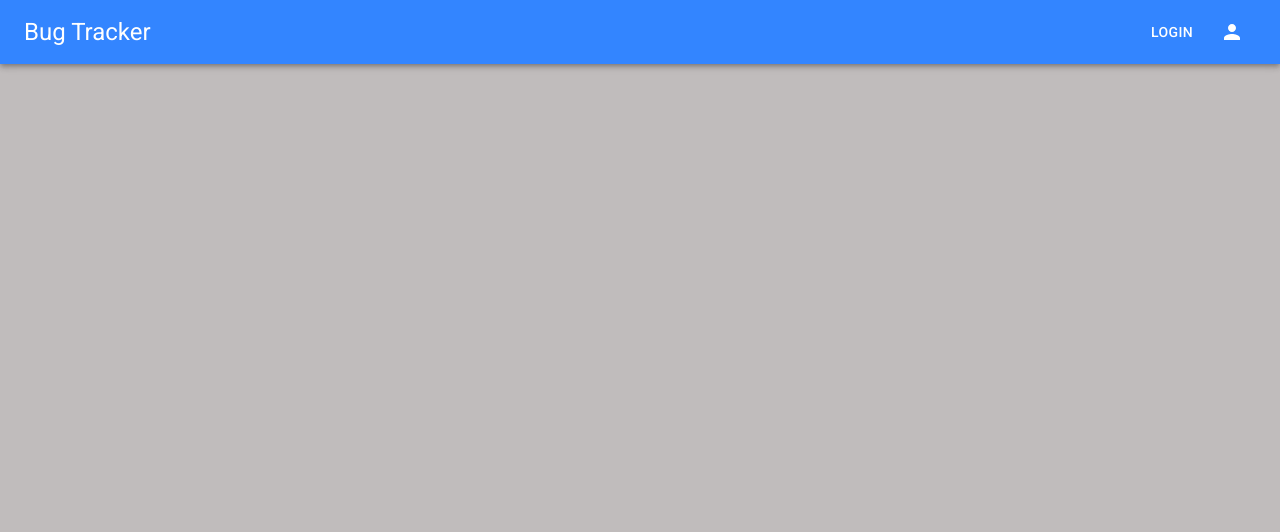
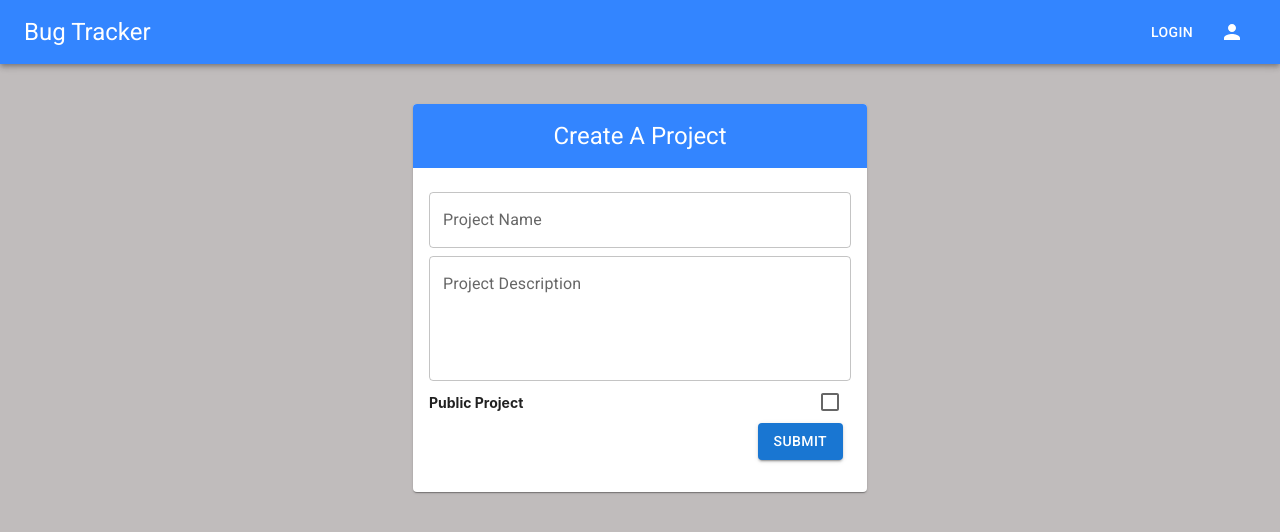
Before and after one commit to EJA031094/Bug-Tracker-React, a React (Create React App) app: page /project/create in a window 1280 px wide. Before the commit this address had no page. Shown: the top 532 px of the page. Built offline with nearby package versions, Linux system fonts and the light colour scheme.

Commit message:
added support for query param parsing

```diff
--- a/src/App.css
+++ b/src/App.css
@@ -18,7 +18,7 @@ h1 {
 
 .error-wrapper {
   color: #ff0000;
-  font-size: 14px;
+  font-size: 0.875rem;
   margin-top: 0.75rem;
 }
 
--- a/src/App.routes.tsx
+++ b/src/App.routes.tsx
@@ -1,14 +1,22 @@
 import { Route, Routes } from 'react-router-dom';
 import { HomePage } from './pages/HomePage';
 import { LoginPage } from './pages/LoginPage';
+import { NewProjectPage } from './pages/NewProjectPage';
+import ProjectPage from './pages/ProjectPage';
 import { SignUpPage } from './pages/SignUpPage';
+import { useQuery } from './utilities/UseQuery';
 
 export function AppRoutes() {
+    //gets url query params
+    let query = useQuery();
+
     return (
         <Routes>
             <Route path='/signup' element={<SignUpPage/>} />
             <Route path='/login' element={<LoginPage/>} />
             <Route path='/' element={<HomePage/>} />
+            <Route path='project/create/' element={<NewProjectPage/>}/>
+            <Route path='project/' element={<ProjectPage projectId={ query.get('projectId') || '' }/>}/>
         </Routes>
     );
 }
--- /dev/null
+++ b/src/pages/NewProjectPage.tsx
@@ -0,0 +1,51 @@
+import { Box, Card, CardContent, CardHeader, Checkbox, TextField } from "@mui/material";
+import React from "react";
+import { BTTextField } from "../components/BTTextField";
+import { BTButton } from "../components/BTButton";
+
+export function NewProjectPage() {
+    const [name, setName] = React.useState('');
+    const [description, setDescription] = React.useState('');
+    const [isPublic, setIsPublic] = React.useState(false);
+
+    const submitCreateProject = async () => {
+        const reqBody = JSON.stringify({ name, description, isPublic });
+
+        const response = await fetch('http://localhost:4000/api/projects/create', {
+            method: 'POST',
+            mode: 'cors',
+            credentials: 'include',
+            headers: {
+                'Content-Type': 'application/json; charset=utf-8'
+            },
+            body: reqBody
+        });
+    }
+
+    const handleCheckChange = (event: React.ChangeEvent<HTMLInputElement>) => {
+        setIsPublic(event.target.checked);
+    };
+
+    return(
+        <Box component='div' sx={{ maxWidth:'600px', margin:'2rem 0' }}>
+            <Card className='form-body'>
+                <CardHeader title='Create A Project' className='default-colors' />
+
+                <CardContent>
+                    <Box component='div'>
+                        <BTTextField value={ name } label='Project Name' onChange={ setName }/>
+                        <TextField value={ description } onChange={(e) => { setDescription(e.target.value) }} label='Project Description' multiline rows={4} sx={{ width: '100%' }}/>
+                        <div style={{ alignItems: 'center', display: 'flex', justifyContent: 'space-between', width: '100%' }}>
+                            <label style={{ fontSize: '0.875rem', fontWeight: 'bold'}}>Public Project</label>
+                            <Checkbox onChange={ handleCheckChange }/>
+                        </div>
+                        <div style={{ display: 'flex', justifyContent: 'flex-end', width: '100%' }}>
+                            <BTButton text='Submit' onClick={ submitCreateProject }/>
+                        </div>
+                    </Box>
+                </CardContent>
+            </Card>
+
+        </Box>
+    )
+}
--- /dev/null
+++ b/src/pages/ProjectPage.tsx
@@ -0,0 +1,8 @@
+
+export default function ProjectPage(props: { projectId?: string;}) {
+    console.log(props.projectId);
+
+    return (
+        <div> {props.projectId} </div>
+    );
+}
--- /dev/null
+++ b/src/utilities/UseQuery.tsx
@@ -0,0 +1,9 @@
+import React from "react";
+import { useLocation } from "react-router-dom";
+
+//gets query params from current url
+export function useQuery() {
+    const { search } = useLocation();
+
+    return React.useMemo(() => new URLSearchParams(search), [search]);
+}
```
